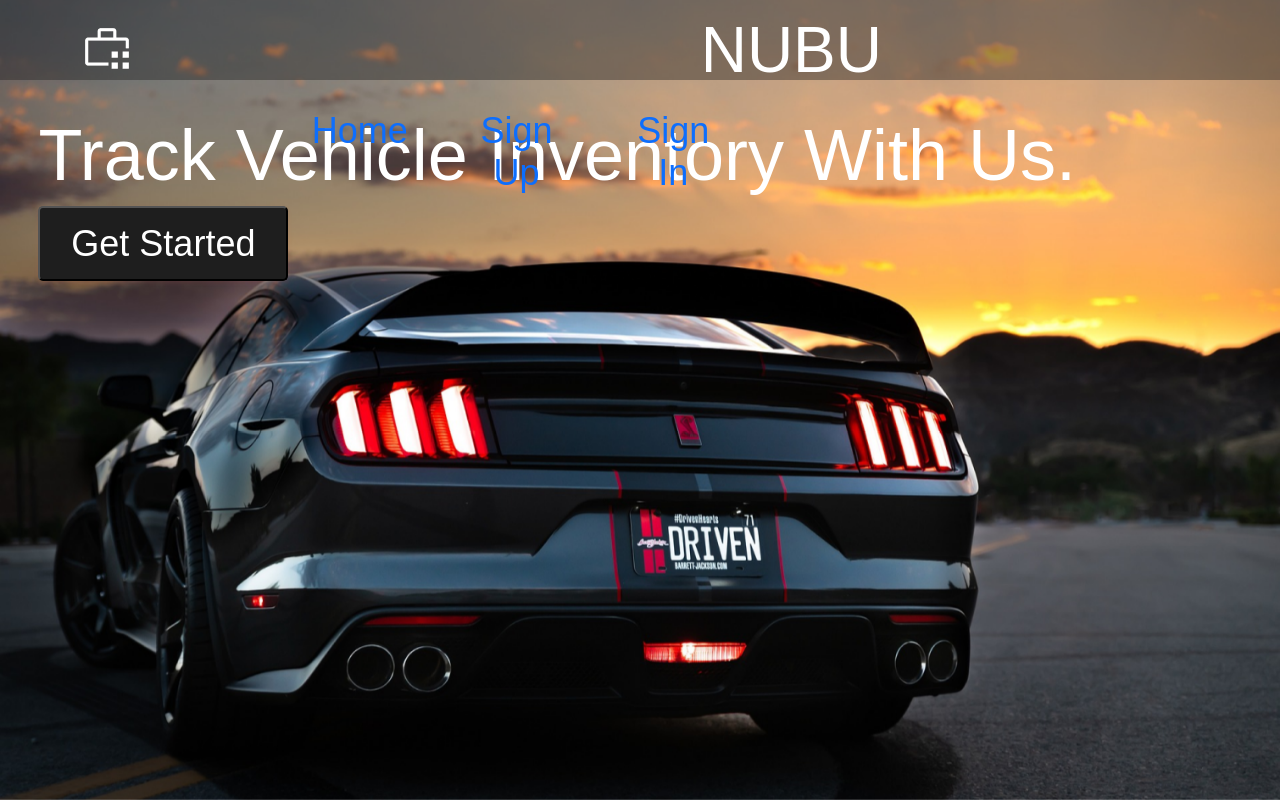
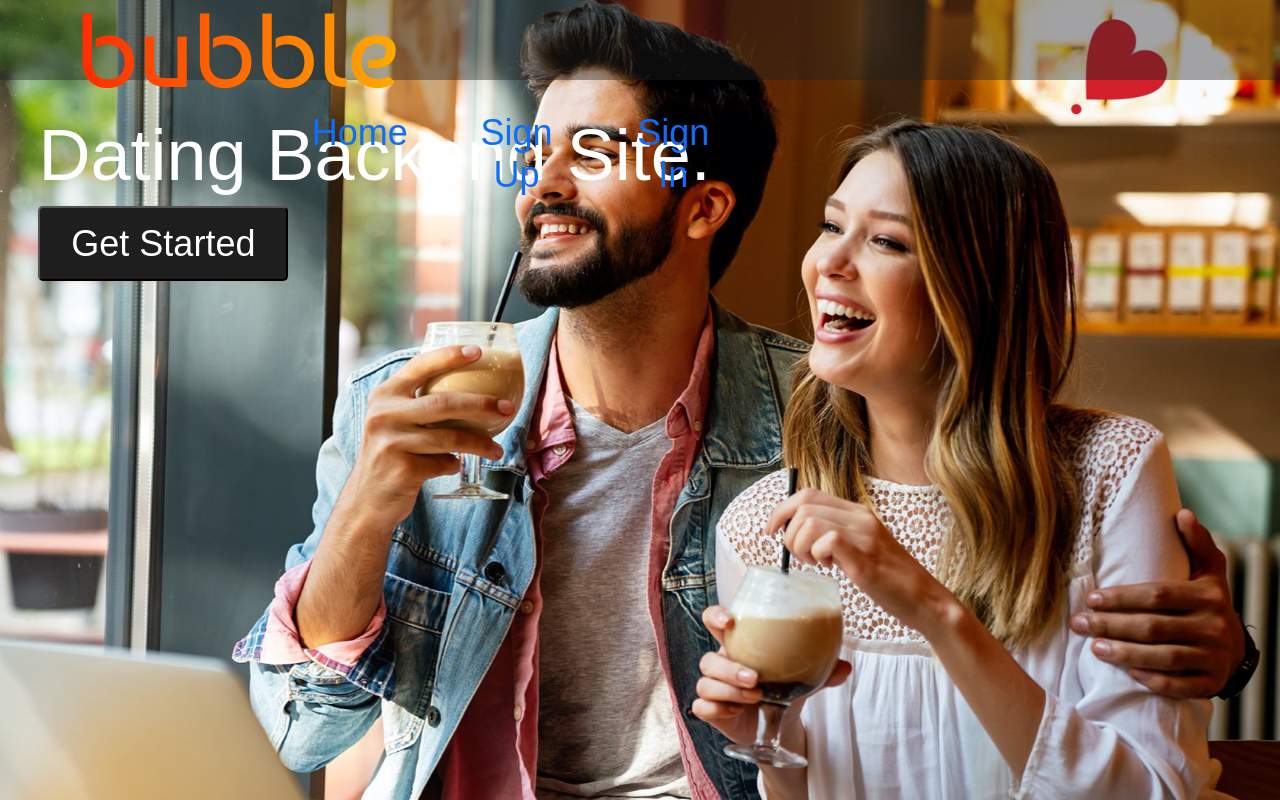
Before and after one commit to mruff131/datingsitebackend, a Flask app: page / in a window 1280 px wide. Run offline with Flask 3, Linux system fonts and the light colour scheme; some libraries are stand-ins or nearby versions; some web fonts are replaced.

Commit message:
updated pics

```diff
--- a/app/authentication/auth_templates/sign_in.html
+++ b/app/authentication/auth_templates/sign_in.html
@@ -1,5 +1,5 @@
 <!-- Form content -->
-<section style="background-image: url('/static/images/background4.jpeg'); background-size: cover; background-repeat: no-repeat; background-attachment: fixed; height: 100vh; filter: brightness(80%); ">
+<section style="background-image: url('/static/images/image.png'); background-size: cover; background-repeat: no-repeat; background-attachment: fixed; height: 100vh; filter: brightness(80%); ">
     {% extends 'base.html' %}
     {% block content %}
         <main class="container p-5 count-box">
--- a/app/authentication/auth_templates/sign_up.html
+++ b/app/authentication/auth_templates/sign_up.html
@@ -1,12 +1,12 @@
 <!-- Form content -->
-<section style="background-image: url('/static/images/Background\ 3\ \(1\).png'); background-size: cover; background-repeat: no-repeat; background-attachment: fixed; height: 100vh;">
+<section style="background-image: url('/static/images/dating4.jpg'); background-size: cover; background-repeat: no-repeat; background-attachment: fixed; height: 100vh;">
     {% extends 'base.html' %}
     {% block content %}
         <main class="container p-5 count-box">
             <div class="shift">
                 <div class="custom-container"> <!-- Center the content -->
                     <aside class="col-12 col-md-6">
-                        <h1 class="count">Count On Us</h1>
+                        <h1 class="count">Find Love Today</h1>
                         <h2>SIGN UP</h2>
                         {% include 'forms.html' %}
                     </aside>
--- a/app/site/site_templates/index.html
+++ b/app/site/site_templates/index.html
@@ -1,10 +1,10 @@
 
-<section style="background-image: url('/static/images/Background 1.png'); background-size: cover; background-repeat: no-repeat; background-attachment: fixed; background-position: center; height: 100vh;">
+<section style="background-image: url('/static/images/dating3.jpeg'); background-size: cover; background-repeat: no-repeat; background-attachment: fixed; background-position: center; height: 100vh;">
 {% extends 'base.html' %}
 {% block content %}
 <div class="home">
         <div class="feat">
-            <div class="feat-box"><h1 class="feat-txt">Track Vehicle Inventory With Us.</h1></div>
+            <div class="feat-box"><h1 class="feat-txt">Dating Backend Site.</h1></div>
             <div class="feat-box button-box"><button>Get Started</button></div>
         </div>
     </div>
--- a/app/site/site_templates/profile.html
+++ b/app/site/site_templates/profile.html
@@ -1,4 +1,5 @@
-<section style="background-image: url('/static/images/Background 2.png'); background-size: cover; background-repeat: no-repeat; background-attachment: fixed; height: 100vh; filter: brightness(80%);">
+<section style="background-image: url('/static/images/cute-couple-things-to-do.jpg'); background-size: cover; background-repeat: no-repeat; background-attachment: fixed; height: 100vh; filter: brightness(80%);">
+
     {% extends 'base.html' %}
     {% block content %}
         <main class="container count-box">
--- a/app/templates/base.html
+++ b/app/templates/base.html
@@ -14,8 +14,8 @@
 <body>
     <nav class="navbar">
         <div class="container">
-            <img src="/static/images/carbon_inventory-management.png" class="logo" alt="logo">
-            <a href="{{ url_for('site.home')}}" class="navbar-brand">NUBU</a>
+
+            <a href="{{ url_for('site.home')}}" class="navbar-brand"><img src="/static/images/bubble.png" class="logo" alt="logo"></a>
             <div class="navbar-list">
                 <ul>
                     <li class="nav-item">
```
Also changed, not shown: app/static/images/bubble.png (added), app/static/images/cute-couple-things-to-do.jpg (added), app/static/images/dating2.jpg (added), app/static/images/dating3.jpeg (added), app/static/images/dating4.jpg (added), app/static/images/image.png (added).
